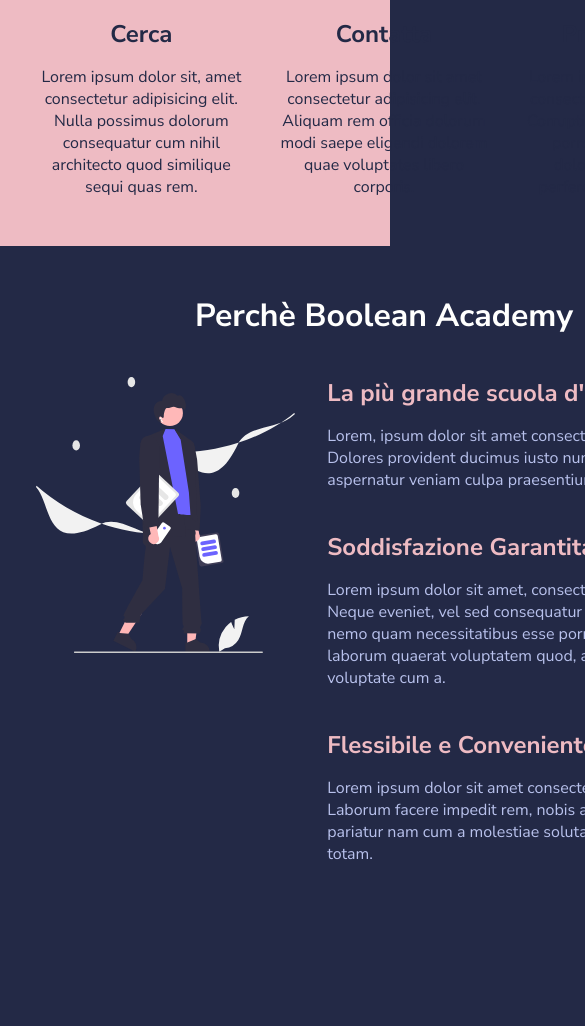
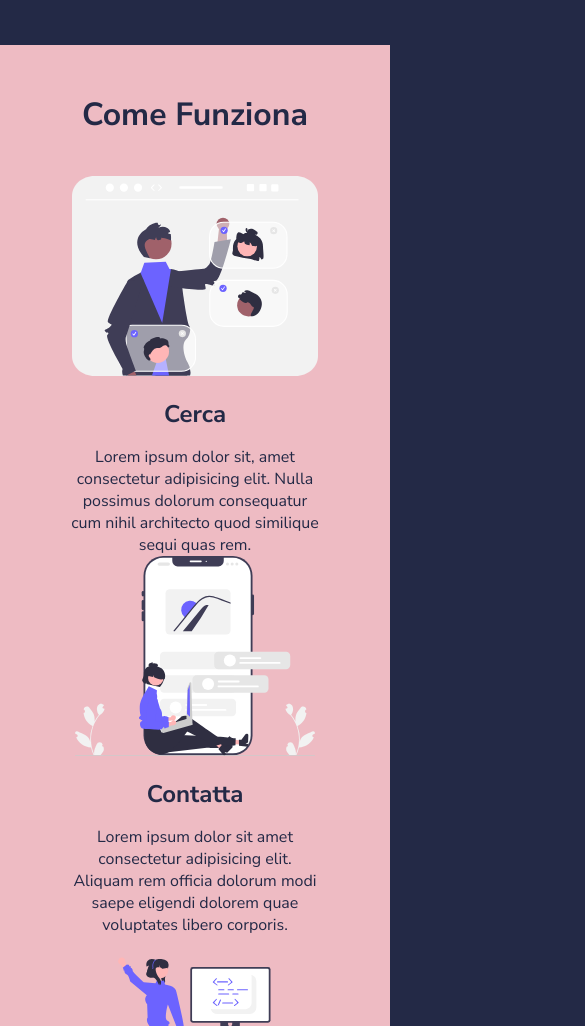
Before and after one commit to GioGio4/html-css-resp-wannabe, a plain HTML site: page index.html in a window 390 px wide. Shown: the part 974-2000 px from the top of the page, 585 px wide, since content can reach past the window. Before the commit the page ends 1927 px from the top, so only its background shows below. Drawn offline with Linux system fonts and the light colour scheme.

Commit message:
Add media query (Mobile view)

```diff
--- a/css/media-query.css
+++ b/css/media-query.css
@@ -10,3 +10,31 @@
         max-width: 768px;
     }
 }
+
+
+
+/* Mobile View */
+
+@media screen and (max-width: 481px){
+
+    .row{
+        flex-direction: column;
+        align-items: center;
+    }
+
+    .row .col{
+        min-width: 80%;
+    }
+
+    .why-us{
+        background-color: #222222;
+    }
+
+    .container{
+        max-width: 100%;
+    }
+
+    .site-header{
+        max-width: 100%;
+    }
+}
```
